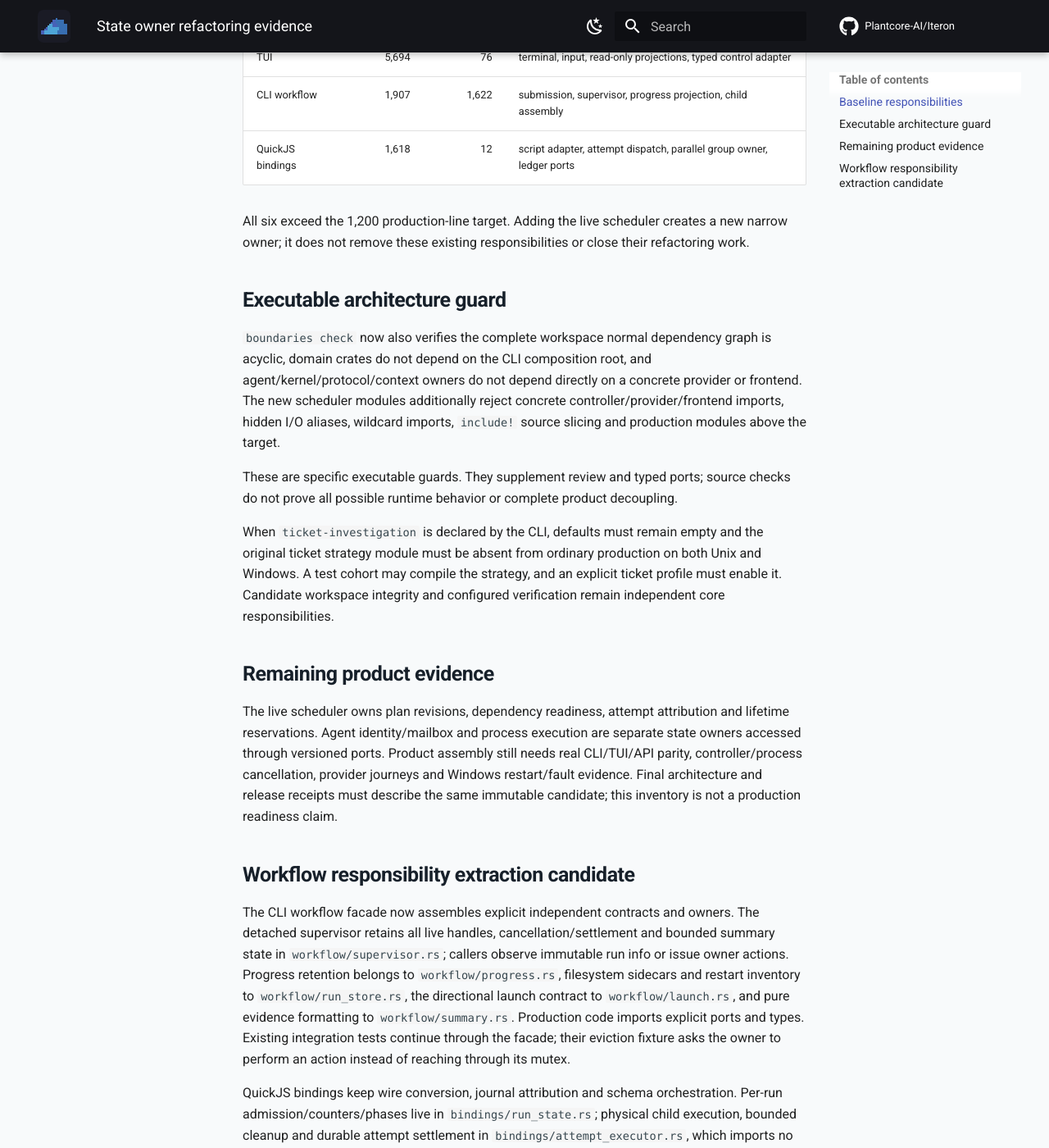
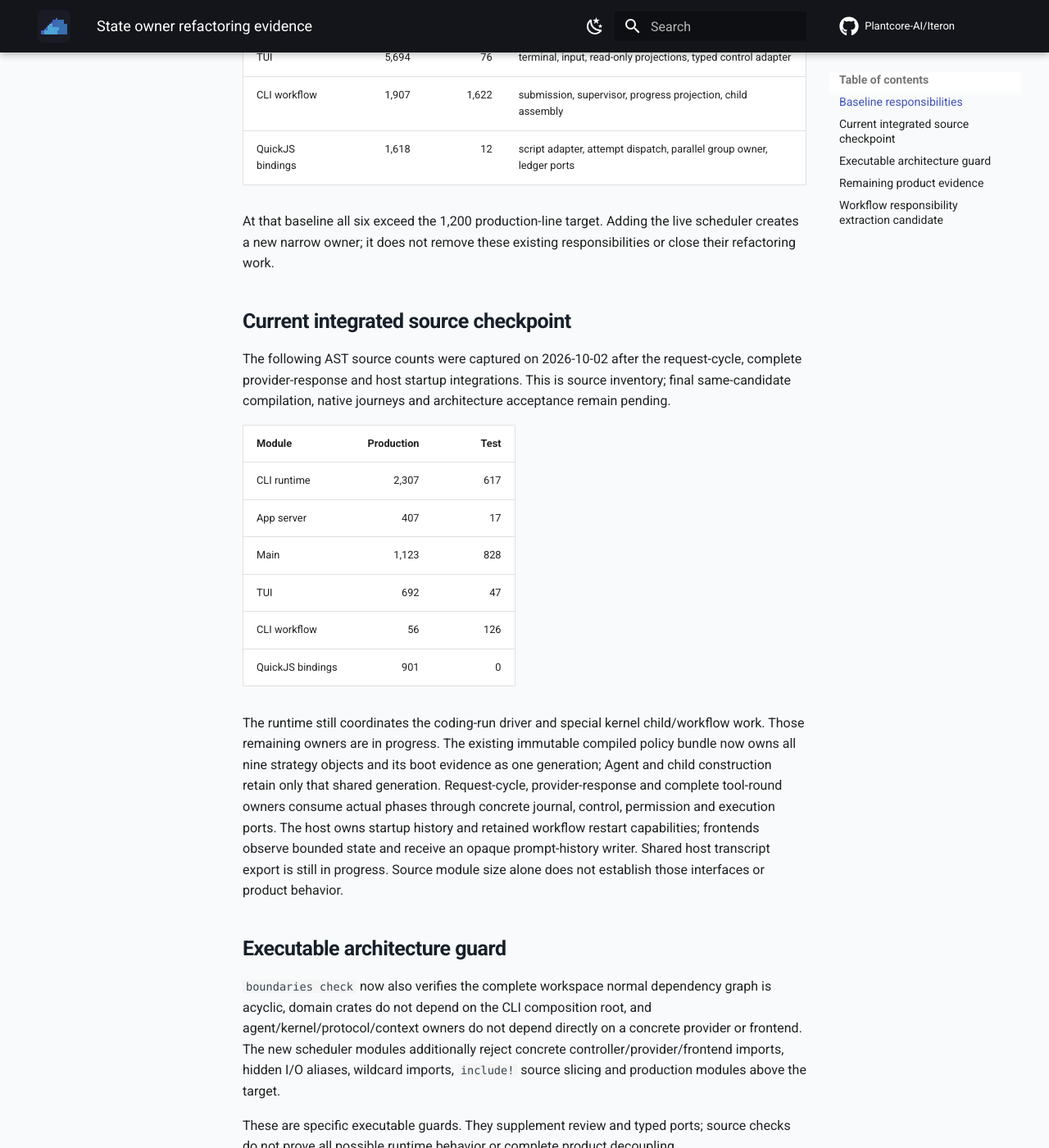
Before and after one commit to Plantcore-AI/Iteron, an MkDocs documentation site: the page built from docs/development/state-owner-refactor.md, in a window 1280 px wide and 1400 px high, scrolled down 743 px. Shown: the whole window at 82% size. Built offline with MkDocs 1.6.1 and Material for MkDocs 9.7.7, drawn with Linux system fonts in a browser that asks for light colours; comment, search, counter and statistics services are not loaded.

Commit message:
Record source owner progress without claiming final runtime acceptance

```diff
--- a/docs/development/state-owner-refactor.md
+++ b/docs/development/state-owner-refactor.md
@@ -24,8 +24,32 @@ Public main `7ec48721747ab5067679518be9ccfe8455a293b4` has these physical counts
 | CLI workflow | 1,907 | 1,622 | submission, supervisor, progress projection, child assembly |
 | QuickJS bindings | 1,618 | 12 | script adapter, attempt dispatch, parallel group owner, ledger ports |
 
-All six exceed the 1,200 production-line target. Adding the live scheduler creates a new narrow
+At that baseline all six exceed the 1,200 production-line target. Adding the live scheduler creates a new narrow
 owner; it does not remove these existing responsibilities or close their refactoring work.
+
+## Current integrated source checkpoint
+
+The following AST source counts were captured on 2026-10-02 after the request-cycle, complete
+provider-response and host startup integrations. This is source inventory; final same-candidate
+compilation, native journeys and architecture acceptance remain pending.
+
+| Module | Production | Test |
+| --- | ---: | ---: |
+| CLI runtime | 2,307 | 617 |
+| App server | 407 | 17 |
+| Main | 1,123 | 828 |
+| TUI | 692 | 47 |
+| CLI workflow | 56 | 126 |
+| QuickJS bindings | 901 | 0 |
+
+The runtime still coordinates the coding-run driver and special kernel child/workflow work.
+Those remaining owners are in progress. The existing immutable compiled policy bundle now owns
+all nine strategy objects and its boot evidence as one generation; Agent and child construction
+retain only that shared generation. Request-cycle, provider-response and complete tool-round
+owners consume actual phases through concrete journal, control, permission and execution ports.
+The host owns startup history and retained workflow restart capabilities; frontends observe
+bounded state and receive an opaque prompt-history writer. Shared host transcript export is still
+in progress. Source module size alone does not establish those interfaces or product behavior.
 
 ## Executable architecture guard
 
```
